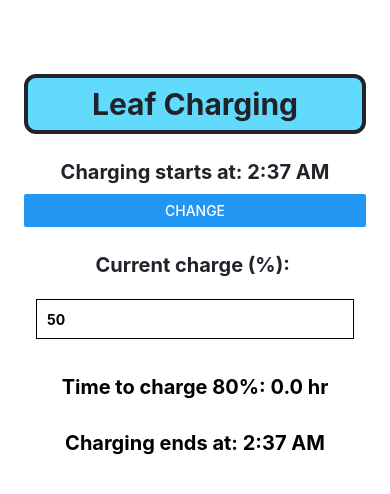
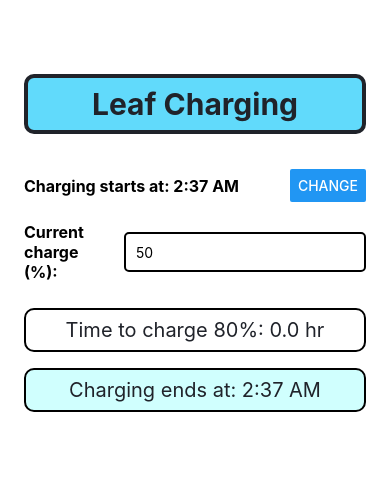
Before and after one commit to masumhabib/leaf-charging-time-calculator, a React Native app: screen / in a window 390 px wide. Shown: the top 494 px of the page. Built offline with nearby package versions, Linux system fonts and the light colour scheme.

Commit message:
Change style.

```diff
--- a/App.tsx
+++ b/App.tsx
@@ -72,6 +72,8 @@
   return (
     <View style={styles.container}>
       <Text style={styles.title}>Leaf Charging</Text>
+
+      <View style={styles.inputContainer}>
         <Text style={styles.label}>Charging starts at: {moment(chargingStartTime).format('h:mm A')}</Text>
         <Button onPress={showTimepicker} title="Change" />
         {showTimePicker && (
@@ -84,7 +86,8 @@
             onChange={onStartTimeChange}
           />
         )}
-
+      </View>
+      <View style={styles.inputContainer}>
         <Text style={styles.label}>Current charge (%): </Text>
         <TextInput
           style={styles.input}
@@ -93,10 +96,11 @@
           value={percentCharge.toString()}
           onChangeText={handlePercentChargeChange}
         />
+      </View>
       <Text style={styles.result}>
         Time to charge {LEAF_MAX_CHARGE}%: {chargingTime.toFixed(1)} hr
       </Text>
-      <Text style={styles.result}>
+      <Text style={styles.charging_end_time}>
         Charging ends at: {chargingEndTime}
       </Text>
     </View>
@@ -111,39 +115,55 @@
   },
   title: {
     marginTop: 50,
+    marginBottom: 25,
     paddingVertical: 8,
     borderWidth: 4,
     borderColor: '#20232a',
-    borderRadius: 12,
+    borderRadius: 10,
     backgroundColor: '#61dafb',
     color: '#20232a',
     textAlign: 'center',
     fontSize: 30,
     fontWeight: 'bold',
   },
+  inputContainer: {
+    flexDirection: 'row', // Arrange label and input horizontally
+    alignItems: 'center', // Vertically align items in the container
+    justifyContent: 'space-between', // Add space between label and input
+    marginVertical: 10, // Add vertical margin for spacing
+  },
   label: {
-    marginTop: 16,
-    color: '#20232a',
-    textAlign: 'center',
-    fontSize: 20,
+    fontSize: 16,
     fontWeight: 'bold',
+    marginRight: 10, // Add some right margin to the label
+  },
+  input: {
+    flex: 1, // Take remaining space
+    height: 40,
+    borderWidth: 2,
     padding: 10,
-  },
-
-  input: {
-    height: 40,
-    margin: 12,
-    borderWidth: 1,
-    padding: 10,
-    fontWeight: 'bold',
+    borderRadius: 5,
   },
   result: {
     marginTop: 16,
     paddingVertical: 8,
     textAlign: 'center',
     fontSize: 20,
-    fontWeight: 'bold',
+    borderWidth: 2,
+    color: '#20232a',
+    borderRadius: 10,
+  },
+  charging_end_time: {
+    marginTop: 16,
+    paddingVertical: 8,
+    textAlign: 'center',
+    fontSize: 20,
+    borderWidth: 2,
+    color: '#20232a',
+    borderRadius: 10,
+    backgroundColor: '#d0fffe',
   }
+
 });
 
 export default App;
```
Lines whose indentation alone changed are shown as unchanged.
